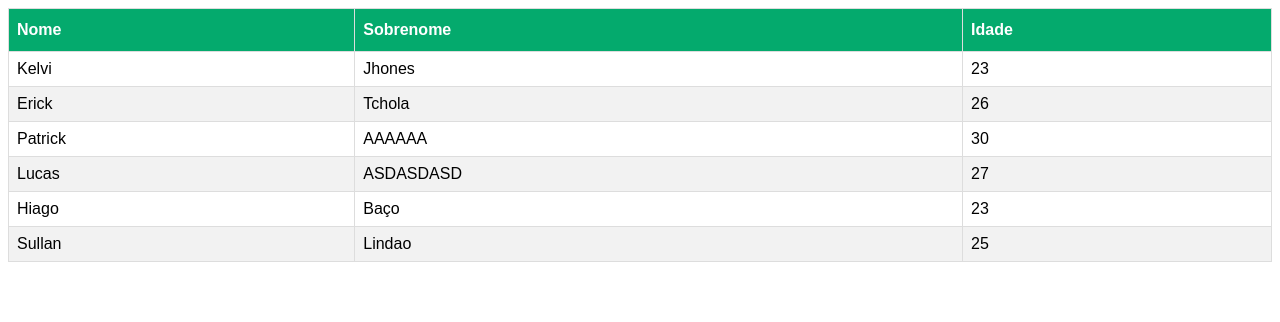
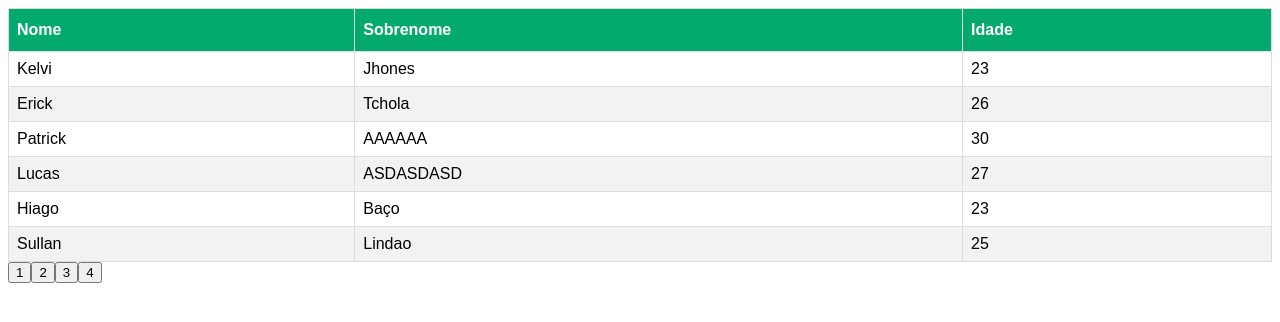
Before and after one commit to KelviPascoal/projeto-components-react, a React (Create React App) app: page / in a window 1280 px wide. Shown: the top 322 px of the page. Built offline with nearby package versions, Linux system fonts and the light colour scheme.

Commit message:
feat: finaliza paginacao para tabela

```diff
--- a/src/App.tsx
+++ b/src/App.tsx
@@ -1,4 +1,4 @@
-import { ColumnProps, SortProps, Table } from "./components/Table";
+import { ColumnProps, PaginationProps, SortProps, Table } from "./components/Table";
 
 const columns: ColumnProps[] = [
   {
@@ -56,10 +56,21 @@ const data = [
 
 export function App() {
   function handleSort(sort: SortProps) {
-    console.log('sort:', sort);
+    console.log('sort: ', sort);
+  }
+
+  function handlePagination(page: number) {
+    console.log('page: ', page);
+
+  }
+
+  const pagination: PaginationProps = {
+    handlePagination: handlePagination,
+    pageSize: 5,
+    total: 20
   }
 
   return (
-    <Table data={data} columns={columns} handleSort={handleSort} />
+    <Table data={data} columns={columns} handleSort={handleSort} pagination={pagination} />
   )
 }
--- /dev/null
+++ b/src/components/Table/Pagination/index.tsx
@@ -0,0 +1,17 @@
+import { PaginationProps } from "..";
+
+export function Pagination({ handlePagination, pageSize, total }: PaginationProps) {
+    const numbers: number[] = [];
+
+    const totalPages = Math.ceil(total / pageSize);
+
+    for (let i = 1; i <= totalPages; i++) {
+        numbers.push(i);
+    }
+
+    return (
+        <div>
+            {numbers.map(number => <button key={number} onClick={() => handlePagination(number)}>{number}</button>)}
+        </div>
+    )
+}
--- a/src/components/Table/index.tsx
+++ b/src/components/Table/index.tsx
@@ -1,4 +1,5 @@
 import { useState } from 'react'
+import { Pagination } from './Pagination'
 import * as S from './styles'
 
 export interface ColumnProps {
@@ -10,16 +11,21 @@ export interface TableProps {
     data: any[];
     columns: ColumnProps[];
     handleSort: (sort: SortProps) => void;
+    pagination: PaginationProps;
 }
 
-export interface PaginationProps { }
+export interface PaginationProps {
+    pageSize: number;
+    total: number
+    handlePagination: (page: number) => void;
+}
 
 export interface SortProps {
     property: string;
     direction: 'asc' | 'desc';
 }
 
-export function Table({ columns, data, handleSort }: TableProps) {
+export function Table({ columns, data, handleSort, pagination: { handlePagination, pageSize, total } }: TableProps) {
     const [sorting, setSorting] = useState<SortProps>({} as SortProps)
 
     function onSorting(sort: SortProps) {
@@ -28,6 +34,7 @@ export function Table({ columns, data, handleSort }: TableProps) {
     }
 
     return (
+        <>
             <S.Table>
                 <thead>
                     <tr>
@@ -52,5 +59,7 @@ export function Table({ columns, data, handleSort }: TableProps) {
                     ))}
                 </tbody>
             </S.Table>
+            <Pagination pageSize={pageSize} handlePagination={handlePagination} total={total} />
+        </>
     )
 }
```
Lines whose indentation alone changed are shown as unchanged.
